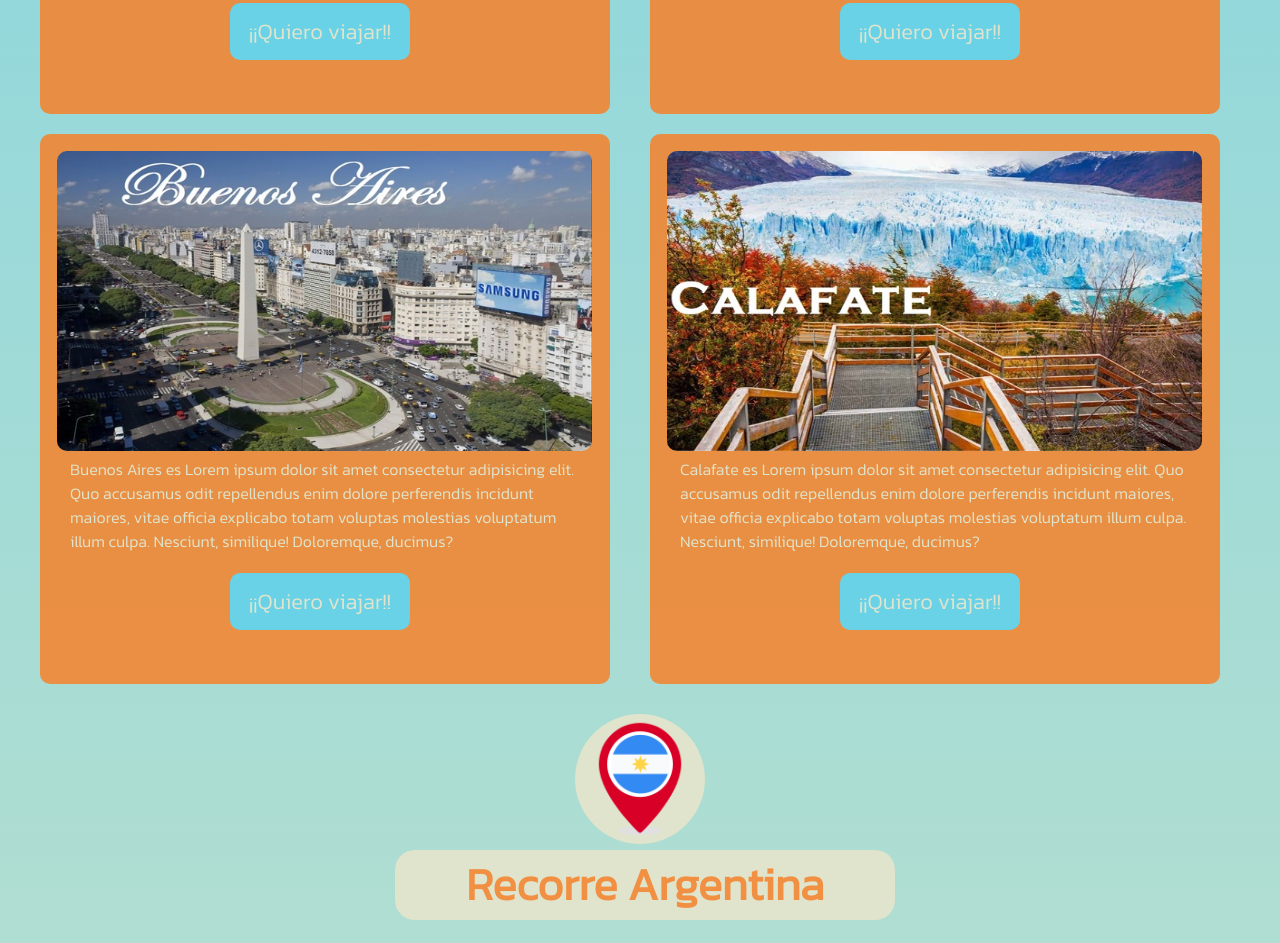
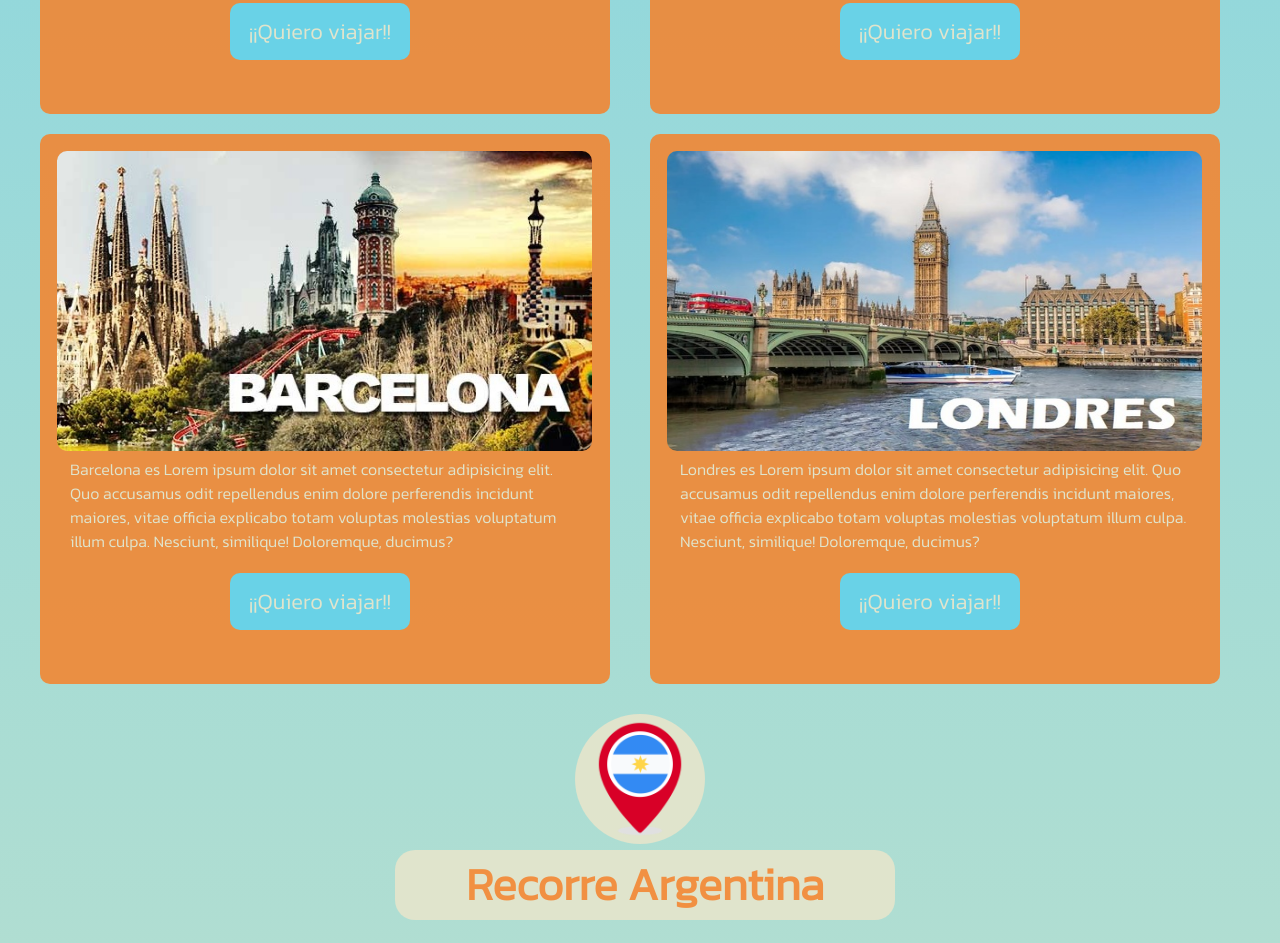
Before and after one commit to KingSkanKing/Comision-proyecto, a plain HTML site: page pages/destinos.html in a window 1280 px wide. Shown: the part 1111-2054 px from the top of the page. Drawn offline with Linux system fonts and the light colour scheme.

Commit message:
solucion imagenes destinos

```diff
--- a/pages/destinos.html
+++ b/pages/destinos.html
@@ -68,20 +68,20 @@
             </div>
             <a href="./pages/destinos.html"><p class="button--quieroViajar">¡¡Quiero viajar!!</p></a>
           </div>
-          <div class="cards-destinos"><!--Buenos Aires-->
-            <a href="./destinos.html"><img class="fotoDestinos" src="../assets/jpg/buenosAires.jpg" alt="Buenos Aires"></a><!--cada img y p es un enlace-->
+          <div class="cards-destinos"><!--Barcelona-->
+            <a href="./destinos.html"><img class="fotoDestinos" src="../assets/jpg/barcelona1.jpg" alt="Barcelona"></a><!--cada img y p es un enlace-->
             <div class="parrafo--destinos">
-                <p>Buenos Aires es Lorem ipsum dolor sit amet consectetur adipisicing elit. Quo accusamus odit
+                <p>Barcelona es Lorem ipsum dolor sit amet consectetur adipisicing elit. Quo accusamus odit
                   repellendus
                   enim dolore perferendis incidunt maiores, vitae officia explicabo totam voluptas molestias voluptatum
                   illum culpa. Nesciunt, similique! Doloremque, ducimus?</p>
             </div>
             <a href="./destinos.html"><p class="button--quieroViajar">¡¡Quiero viajar!!</p></a>
           </div>
-          <div class="cards-destinos"><!--Calafate-->
-            <a href="./destinos.html"><img class="fotoDestinos" src="../assets/jpg/calafate.jpg" alt="Calafate"></a><!--cada img y p es un enlace-->
+          <div class="cards-destinos"><!--Londres-->
+            <a href="./destinos.html"><img class="fotoDestinos" src="../assets/jpg/londres.jpg" alt="Londres"></a><!--cada img y p es un enlace-->
             <div class="parrafo--destinos">
-                <p>Calafate es Lorem ipsum dolor sit amet consectetur adipisicing elit. Quo accusamus odit repellendus
+                <p>Londres es Lorem ipsum dolor sit amet consectetur adipisicing elit. Quo accusamus odit repellendus
                   enim dolore perferendis incidunt maiores, vitae officia explicabo totam voluptas molestias voluptatum
                   illum culpa. Nesciunt, similique! Doloremque, ducimus?</p>
             </div>
```
